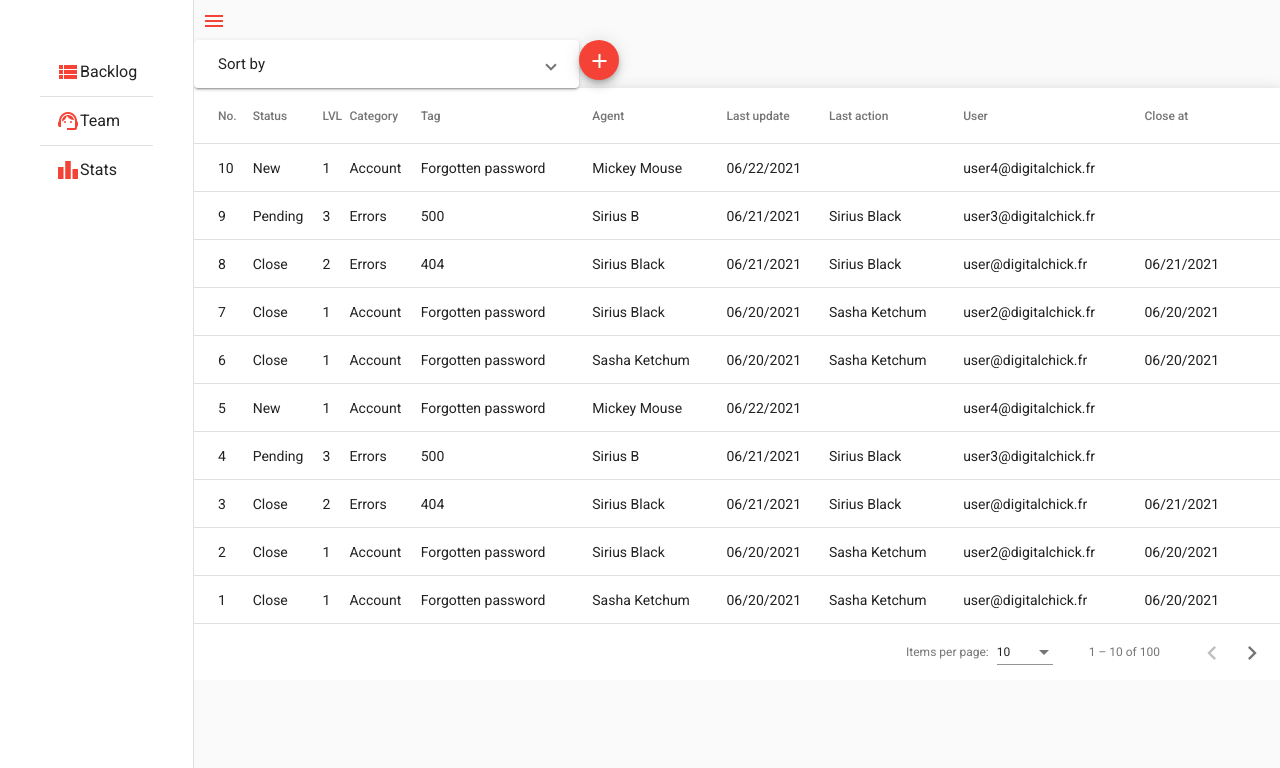
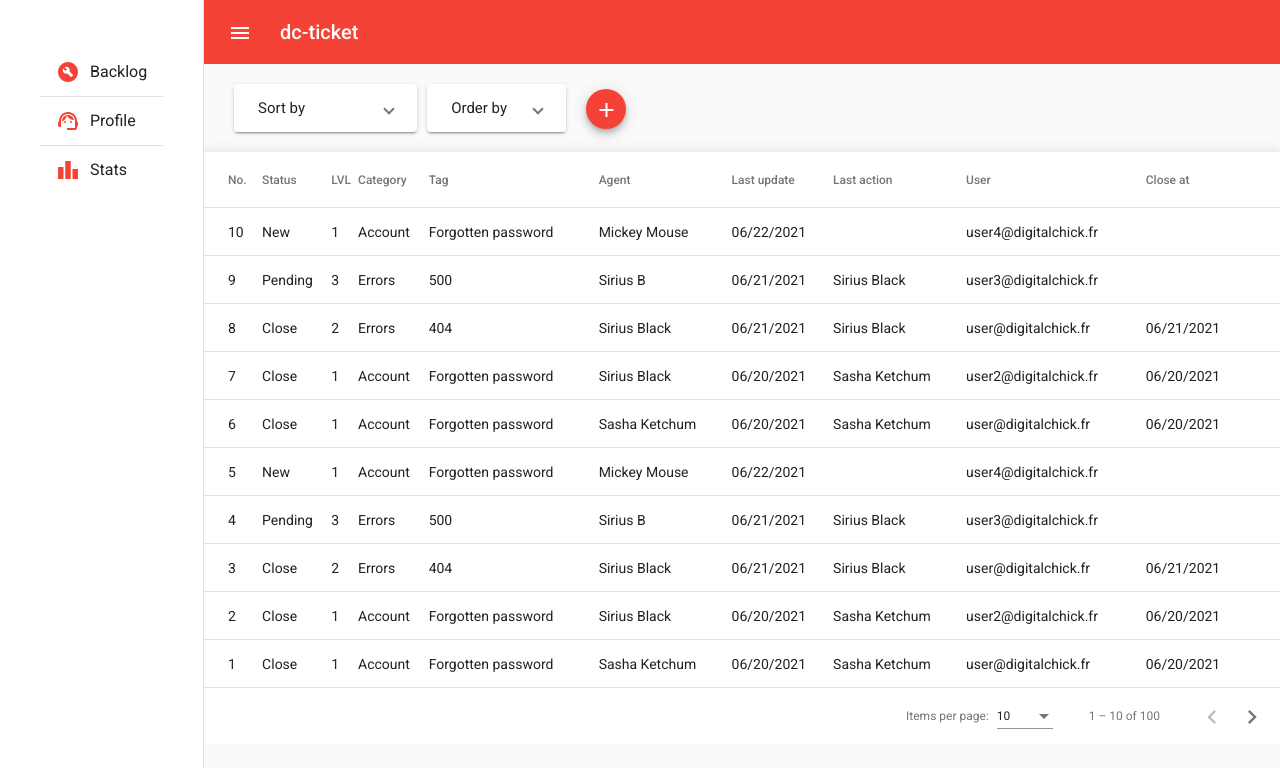
Before and after one commit to chanoir2303/angular-dc_ticket, an Angular app: page / in a window 1280 px wide. Both pictures are taken after a click on the button "menu". Shown: the top 768 px of the page. Built offline with nearby package versions, Linux system fonts and the light colour scheme.

Commit message:
adjustement

```diff
--- a/src/app/app.component.css
+++ b/src/app/app.component.css
@@ -13,3 +13,11 @@
 .left-sidenav {
   padding: 40px;
 }
+
+.margin {
+  margin-right: 10px;
+}
+
+span {
+  margin-left: 20px;
+}
--- a/src/app/app.component.html
+++ b/src/app/app.component.html
@@ -2,17 +2,21 @@
 <mat-drawer-container class="container" autosize>
   <mat-drawer #drawer class="left-sidenav" mode="side">
     <mat-list>
-      <mat-list-item><mat-icon [color]="color">view_list</mat-icon>Backlog</mat-list-item>
+      <mat-list-item><mat-icon [color]="color" class="margin">build_circle</mat-icon>Backlog</mat-list-item>
       <mat-divider></mat-divider>
-      <mat-list-item><mat-icon [color]="color">support_agent</mat-icon>Team</mat-list-item>
+      <mat-list-item><mat-icon [color]="color" class="margin">support_agent</mat-icon>Profile</mat-list-item>
       <mat-divider></mat-divider>
-      <mat-list-item><mat-icon [color]="color">leaderboard</mat-icon>Stats</mat-list-item>
+      <mat-list-item><mat-icon [color]="color" class="margin">leaderboard</mat-icon>Stats</mat-list-item>
 
     </mat-list>
   </mat-drawer>
-  <button type="button" mat-button (click)="drawer.toggle()" mat-icon-button color="warn" aria-label="Example icon button with a menu icon">
-    <mat-icon>menu</mat-icon>
-  </button>
+  <mat-toolbar [color]="color">
+    <button type="button" mat-button (click)="drawer.toggle()" mat-icon-button>
+      <mat-icon>menu</mat-icon>
+    </button>
+    <span>dc-ticket</span>
+  </mat-toolbar>
+
   <app-backlog-tools></app-backlog-tools>
   <app-backlog></app-backlog>
 
--- a/src/app/backlog-selector/backlog-selector.component.css
+++ b/src/app/backlog-selector/backlog-selector.component.css
@@ -1,3 +1,16 @@
 .mat-form-field + .mat-form-field {
   margin-left: 8px;
 }
+
+mat-accordion {
+  margin-left: 10px;
+}
+mat-slide-toggle {
+  display: flex;
+  flex-direction: column;
+  margin: 5px;
+}
+
+div {
+  display: flex;
+}
--- a/src/app/backlog-selector/backlog-selector.component.html
+++ b/src/app/backlog-selector/backlog-selector.component.html
@@ -1,3 +1,4 @@
+<div>
   <mat-accordion>
     <mat-expansion-panel (opened)="panelOpenState = true"
                          (closed)="panelOpenState = false">
@@ -27,3 +28,33 @@
       </mat-slide-toggle>
     </mat-expansion-panel>
   </mat-accordion>
+  <mat-accordion>
+    <mat-expansion-panel (opened)="panelOpenState = true"
+                         (closed)="panelOpenState = false">
+      <mat-expansion-panel-header>
+        <mat-panel-title>
+          Order by
+        </mat-panel-title>
+      </mat-expansion-panel-header>
+
+      <mat-slide-toggle
+        [color]="color"
+        [checked]="checked"
+        [disabled]="disabled">
+        Name
+      </mat-slide-toggle>
+      <mat-slide-toggle
+        [color]="color"
+        [checked]="checked"
+        [disabled]="disabled">
+        Id
+      </mat-slide-toggle>
+      <mat-slide-toggle
+        [color]="color"
+        [checked]="checked"
+        [disabled]="disabled">
+        Agent
+      </mat-slide-toggle>
+    </mat-expansion-panel>
+  </mat-accordion>
+</div>
--- a/src/app/backlog-selector/backlog-selector.component.ts
+++ b/src/app/backlog-selector/backlog-selector.component.ts
@@ -11,7 +11,7 @@ export class BacklogSelectorComponent implements OnInit {
   panelOpenState = false;
 
   color: ThemePalette = 'warn';
-  checked = false;
+  checked = true;
   disabled = false;
 
   constructor() { }
--- a/src/app/backlog-tools/backlog-tools.component.css
+++ b/src/app/backlog-tools/backlog-tools.component.css
@@ -1,3 +1,11 @@
 div {
   display: flex;
 }
+
+app-backlog-selector {
+  margin: 20px;
+}
+
+button {
+  margin-top: 25px;
+}
--- /dev/null
+++ b/src/app/backlog-view/backlog-view.component.html
@@ -0,0 +1 @@
+<p>backlog-view works!</p>
--- /dev/null
+++ b/src/app/backlog-view/backlog-view.component.ts
@@ -0,0 +1,15 @@
+import { Component, OnInit } from '@angular/core';
+
+@Component({
+  selector: 'app-backlog-view',
+  templateUrl: './backlog-view.component.html',
+  styleUrls: ['./backlog-view.component.css']
+})
+export class BacklogViewComponent implements OnInit {
+
+  constructor() { }
+
+  ngOnInit(): void {
+  }
+
+}
```
Also changed, not shown: src/app/app.module.ts (+6 -2 lines), src/app/backlog-view/backlog-view.component.css (added), 1 other file (tests, documents, lock files or other folders). Lines whose indentation alone changed are shown as unchanged.
